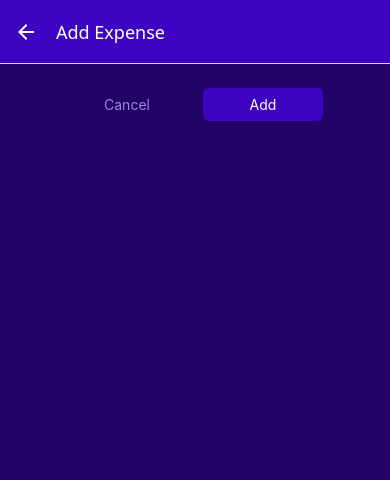
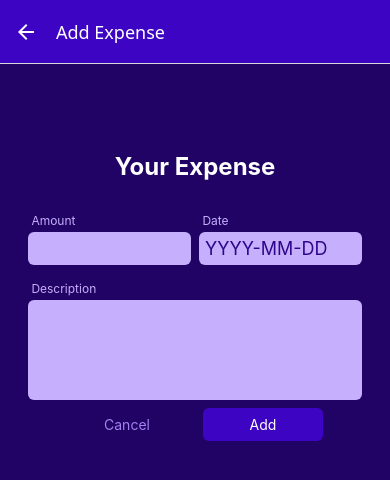
Before and after one commit to Joa9cv28/React-Native-course, a React Native app: screen /ManageExpenses in a window 390 px wide. Shown: the top 480 px of the page. Built offline with nearby package versions, Linux system fonts and the light colour scheme.

Commit message:
added implementation to buttons and add expense form on expenses app

```diff
--- a/app.json
+++ b/app.json
@@ -15,7 +15,8 @@
     },
     "ios": {
       "supportsTablet": true,
-      "backgroundColor": "#24180f"
+      "backgroundColor": "#24180f",
+      "bundleIdentifier": "com.joanine.RNCourse"
     },
     "android": {
       "adaptiveIcon": {
--- /dev/null
+++ b/components/ManageExpense/ExpenseForm.js
@@ -0,0 +1,156 @@
+import { Alert, StyleSheet, Text, View } from "react-native";
+import { isValidElement, useState } from "react";
+
+import Input from "./Input";
+import Button from "../UI/Button";
+import { getFormattedDate } from "../../util/date";
+import { GlobalStyles } from "../../constants/styles";
+
+
+function ExpenseForm({onCancel, onSubmit, submitButtonLabel, defaultValues}) {
+  const [inputs, setInputs] = useState({
+    amount: {
+      value: defaultValues ? defaultValues.amount.toString() : '',
+      isValid: true,
+    },
+    date: {
+      value: defaultValues ? getFormattedDate(defaultValues.date) : '',
+      isValid: true,
+    },
+    description: {
+      value: defaultValues ? defaultValues.description : '',
+      isValid: true,
+    },
+  });
+
+  function inputChangeHandler(inputIdentifier, enteredValue) {
+    setInputs((curInputs) => {
+      return {
+        ...curInputs,
+        [inputIdentifier]: { value: enteredValue, isValid: true },
+      };
+    });
+  }
+
+  function submitHandler() {
+    const expenseData = {
+      amount: +inputs.amount.value,
+      date: new Date(inputs.date.value),
+      description: inputs.description.value,
+    };
+
+    const amountIsValid = !isNaN(expenseData.amount) && expenseData.amount > 0 ;
+    const dateIsValid = expenseData.date.toString() !== 'Invalid Date';
+    const descriptionIsValid = expenseData.description.trim().length > 0;
+
+    if (!amountIsValid || !dateIsValid || !descriptionIsValid) {
+      // Alert.alert('Invalid input', 'Please check your input values');
+      setInputs((curInputs) => {
+        return {
+          amount: { value: curInputs.amount.value, isValid: amountIsValid },
+          date: { value: curInputs.date.value, isValid: dateIsValid },
+          description: {
+            value: curInputs.description.value,
+            isValid: descriptionIsValid
+          },
+        };
+      });
+      return;
+    }
+    onSubmit(expenseData);
+  }
+
+  const formIsInvalid =
+    !inputs.amount.isValid ||
+    !inputs.date.isValid ||
+    !inputs.description.isValid;
+
+  return (
+    <View style={styles.formStyle}>
+      <Text style={styles.titleStyle}>Your Expense</Text>
+      <View style={styles.inputsRow}>
+        <Input
+          label={"Amount"}
+          invalid={!inputs.amount.isValid}
+          textInputConfig={{
+            keyboardType: 'decimal-pad',
+            onChangeText: inputChangeHandler.bind(this, 'amount'),
+            value: inputs.amount.value,
+          }}
+          style={styles.rowInput}
+        />
+        <Input
+          label={"Date"}
+          invalid={!inputs.date.isValid}
+          textInputConfig={{
+            placeholder: 'YYYY-MM-DD',
+            maxLength: 10,
+            onChangeText: inputChangeHandler.bind(this, 'date'),
+            value: inputs.date.value,
+          }}
+          style={styles.rowInput}
+        />
+      </View>
+      <Input
+        label={"Description"}
+        invalid={!inputs.description.isValid}
+        textInputConfig={{
+          multiline: true,
+          // autoCapitalize: 'none',
+          // autoCorrect: false, //default is true
+          onChangeText: inputChangeHandler.bind(this, 'description'),
+          value: inputs.description.value,
+        }}
+      />
+      {formIsInvalid && (
+        <Text style={styles.errorText}>Invalid input values - please check your entered data!</Text>
+      )}
+      <View style={styles.buttons}>
+        <Button mode="flat" style={styles.button} onPress={onCancel}>
+          Cancel
+        </Button>
+        <Button style={styles.button} onPress={submitHandler}>
+          {submitButtonLabel}
+        </Button>
+      </View>
+    </View>
+  );
+}
+
+export default ExpenseForm;
+
+const styles = StyleSheet.create({
+  formStyle: {
+    marginTop: 40,
+  },
+  titleStyle: {
+    fontSize: 24,
+    fontWeight: 'bold',
+    color: 'white',
+    textAlign: 'center',
+    marginVertical: 24,
+
+  },
+  inputsRow: {
+    flexDirection: 'row',
+    justifyContent: 'space-between',
+  },
+  rowInput: {
+    flex: 1,
+  },
+  buttons: {
+    flexDirection: 'row',
+    justifyContent: 'center',
+    alignItems: 'center',
+  },
+  button: {
+    minWidth: 120,
+    marginHorizontal: 8,
+  },
+  errorText: {
+    textAlign: 'center',
+    color: GlobalStyles.colors.error500,
+    margin: 8,
+    marginBottom: 13,
+  },
+});
--- /dev/null
+++ b/components/ManageExpense/Input.js
@@ -0,0 +1,52 @@
+import { StyleSheet, Text, TextInput, View } from "react-native";
+import { GlobalStyles } from "../../constants/styles";
+
+function Input({label, style, textInputConfig, invalid}) {
+  const inputStyles = [styles.input];
+
+  if (textInputConfig && textInputConfig.multiline) {
+    inputStyles.push(styles.inputMultiline);
+  }
+
+  if (invalid) {
+    inputStyles.push(styles.invalidInput);
+  }
+
+  return (
+    <View style={[styles.inputContainer, style]}>
+      <Text style={[styles.label, invalid && styles.invalidLabel]}> {label} </Text>
+      <TextInput style={[inputStyles]} {...textInputConfig}/>
+    </View>
+  );
+}
+
+export default Input;
+
+const styles = StyleSheet.create({
+  inputContainer: {
+    marginHorizontal: 4,
+    marginVertical: 8,
+  },
+  label: {
+    marginBottom: 4,
+    fontSize: 12,
+    color: GlobalStyles.colors.primary100,
+  },
+  input: {
+    padding: 6,
+    borderRadius: 6,
+    fontSize: 18,
+    backgroundColor: GlobalStyles.colors.primary100,
+    color: GlobalStyles.colors.primary700,
+  },
+  inputMultiline: {
+    minHeight: 100,
+    textAlignVertical: 'top',
+  },
+  invalidLabel: {
+    color: GlobalStyles.colors.error500,
+  },
+  invalidInput: {
+    backgroundColor: GlobalStyles.colors.error50,
+  },
+});
--- a/screens/ManageExpenses.js
+++ b/screens/ManageExpenses.js
@@ -5,12 +5,17 @@ import IconButton from '../components/UI/IconButton';
 import { GlobalStyles } from '../constants/styles';
 import Button from '../components/UI/Button';
 import { ExpensesContext } from '../store/expenses-context';
+import ExpenseForm from '../components/ManageExpense/ExpenseForm';
 
 function ManageExpenses({ route, navigation }) {
   const expensesCtx = useContext(ExpensesContext);
 
   const editedExpenseId = route.params?.expenseId;
   const isEditing = !!editedExpenseId;
+
+  const selectedExpense = expensesCtx.expenses.find(
+    expense => expense.id === editedExpenseId
+  );
 
   useLayoutEffect(() => {
     navigation.setOptions({
@@ -27,36 +32,23 @@ function ManageExpenses({ route, navigation }) {
     navigation.goBack();
   }
 
-  function confirmHandler() {
+  function confirmHandler(expenseData) {
     if (isEditing) {
-      expensesCtx.updateExpense(
-        editedExpenseId,
-        {
-          description: 'Dummy Test',
-          amount: 29.99,
-          date: new Date('2025-05-12'),
-        }
-      );
+      expensesCtx.updateExpense(editedExpenseId, expenseData);
     } else {
-      expensesCtx.addExpense({
-          description: 'Test',
-          amount: 19.99,
-          date: new Date('2025-05-13'),
-      });
+      expensesCtx.addExpense(expenseData);
     }
     navigation.goBack();
   }
 
   return (
     <View style={styles.container}>
-      <View style={styles.buttons}>
-        <Button mode="flat" style={styles.button} onPress={cancelHandler}>
-          Cancel
-        </Button>
-        <Button style={styles.button} onPress={confirmHandler}>
-          {isEditing ? 'Update' : 'Add'}
-        </Button>
-      </View>
+      <ExpenseForm
+        onCancel={cancelHandler}
+        submitButtonLabel={isEditing ? 'Update' : 'Add'}
+        onSubmit={confirmHandler}
+        defaultValues={selectedExpense}
+      />
        {isEditing && (
           <View style={styles.deleteContainer}>
             <IconButton
@@ -79,15 +71,6 @@ const styles = StyleSheet.create({
     padding: 24,
     backgroundColor: GlobalStyles.colors.primary800,
   },
-  buttons: {
-    flexDirection: 'row',
-    justifyContent: 'center',
-    alignItems: 'center',
-  },
-  button: {
-    minWidth: 120,
-    marginHorizontal: 8,
-  },
   deleteContainer: {
     marginTop: 16,
     padding: 8,
--- a/util/date.js
+++ b/util/date.js
@@ -1,5 +1,5 @@
 export function getFormattedDate(date) {
-  return `${date.getFullYear()}-${date.getMonth() + 1}-${date.getDate()}`;
+  return date.toISOString().slice(0, 10);
 }
 
 export function getDateMinusDays(date, days) {
```
Also changed, not shown: package.json (+10 -10 lines), 24 other files (tests, documents, lock files or other folders).
